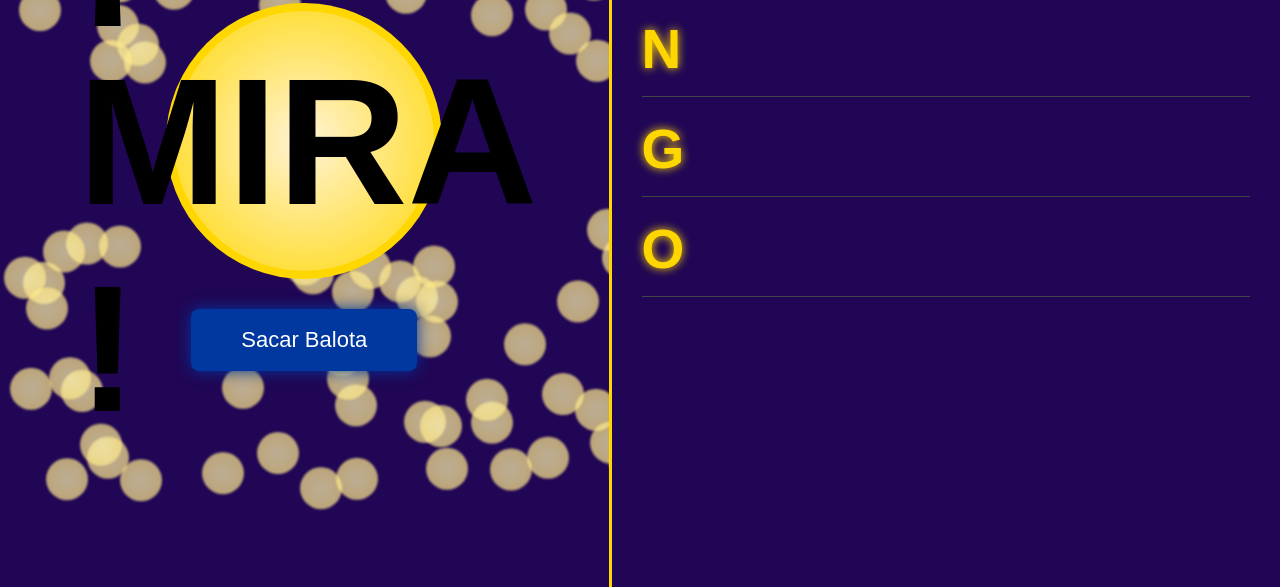
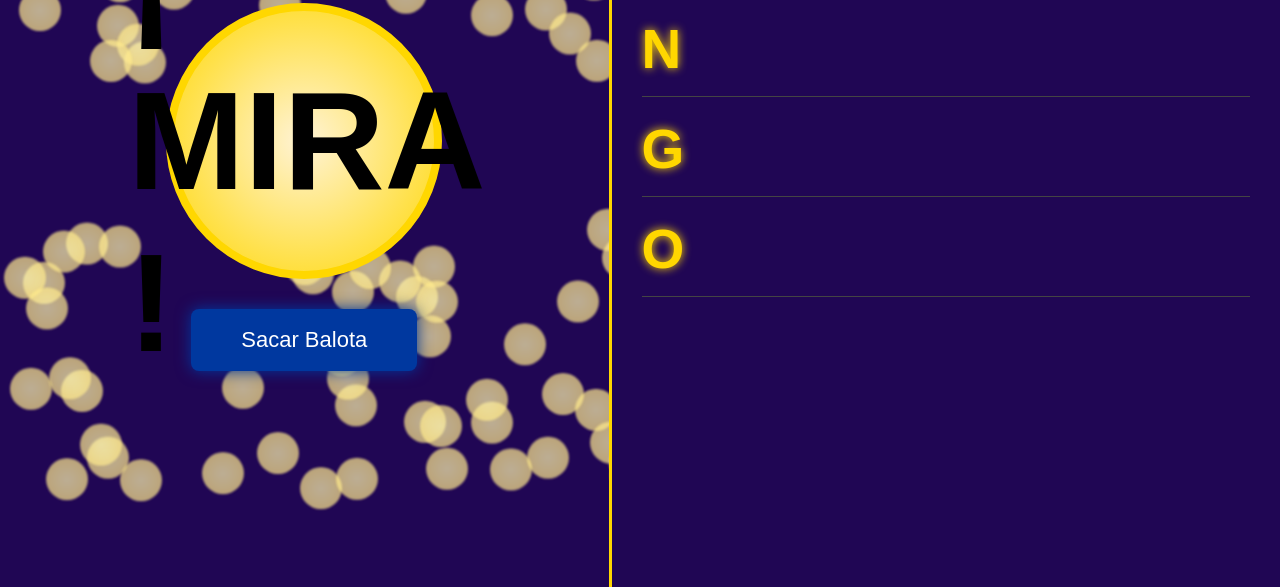
Before and after one commit to colombiadevelopercode/Bingo, a plain HTML site: page index.html in a window 1280 px wide. Shown: the part 213-800 px from the top of the page. Drawn offline with Linux system fonts and the light colour scheme.

Commit message:
Update index.html

```diff
--- a/index.html
+++ b/index.html
@@ -107,7 +107,7 @@
         display: flex;
         align-items: center;
         justify-content: center;
-        font-size: 180px;
+        font-size: 140px;
         font-weight: bold;
         color: #000;
         position: relative;
```
